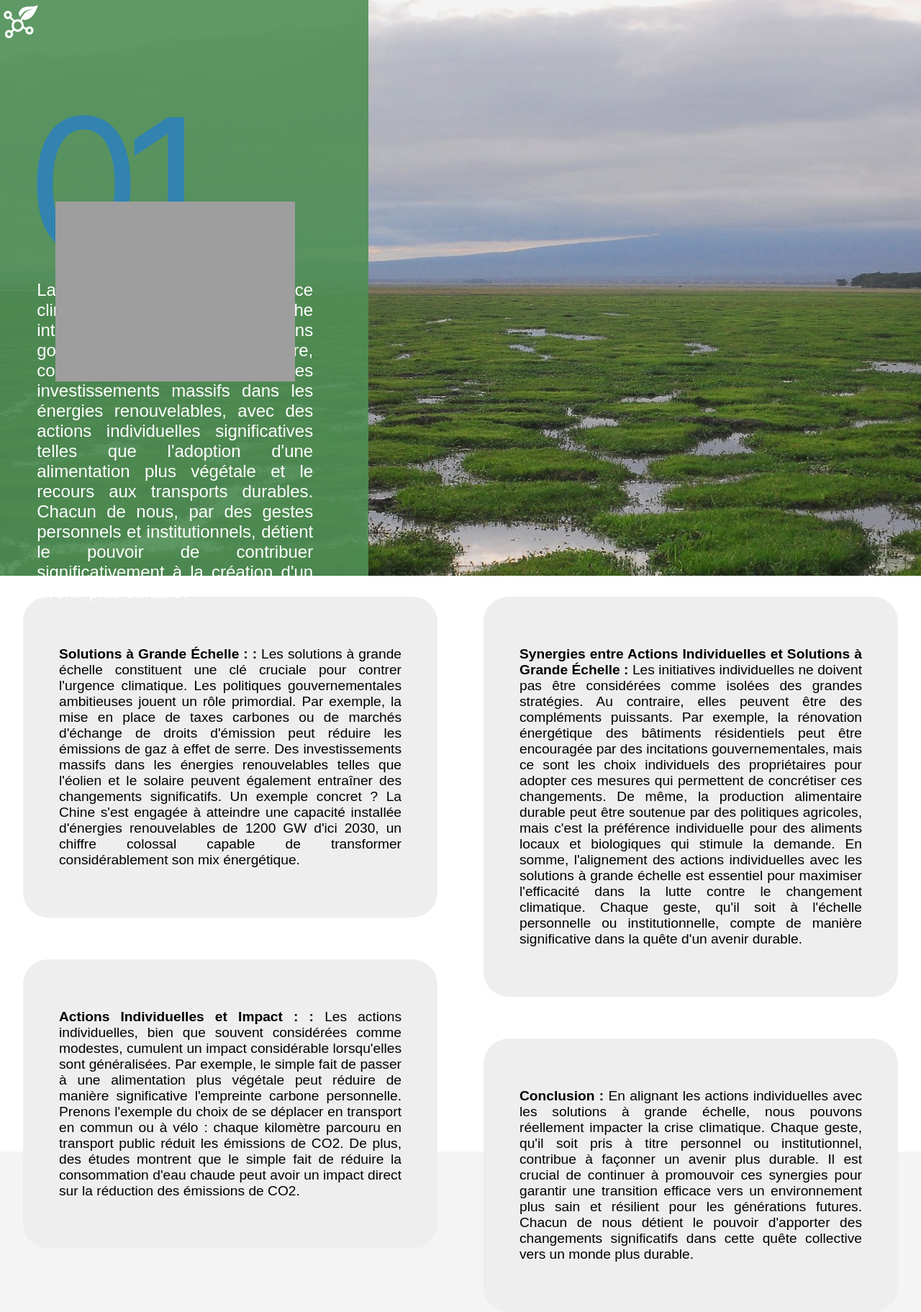
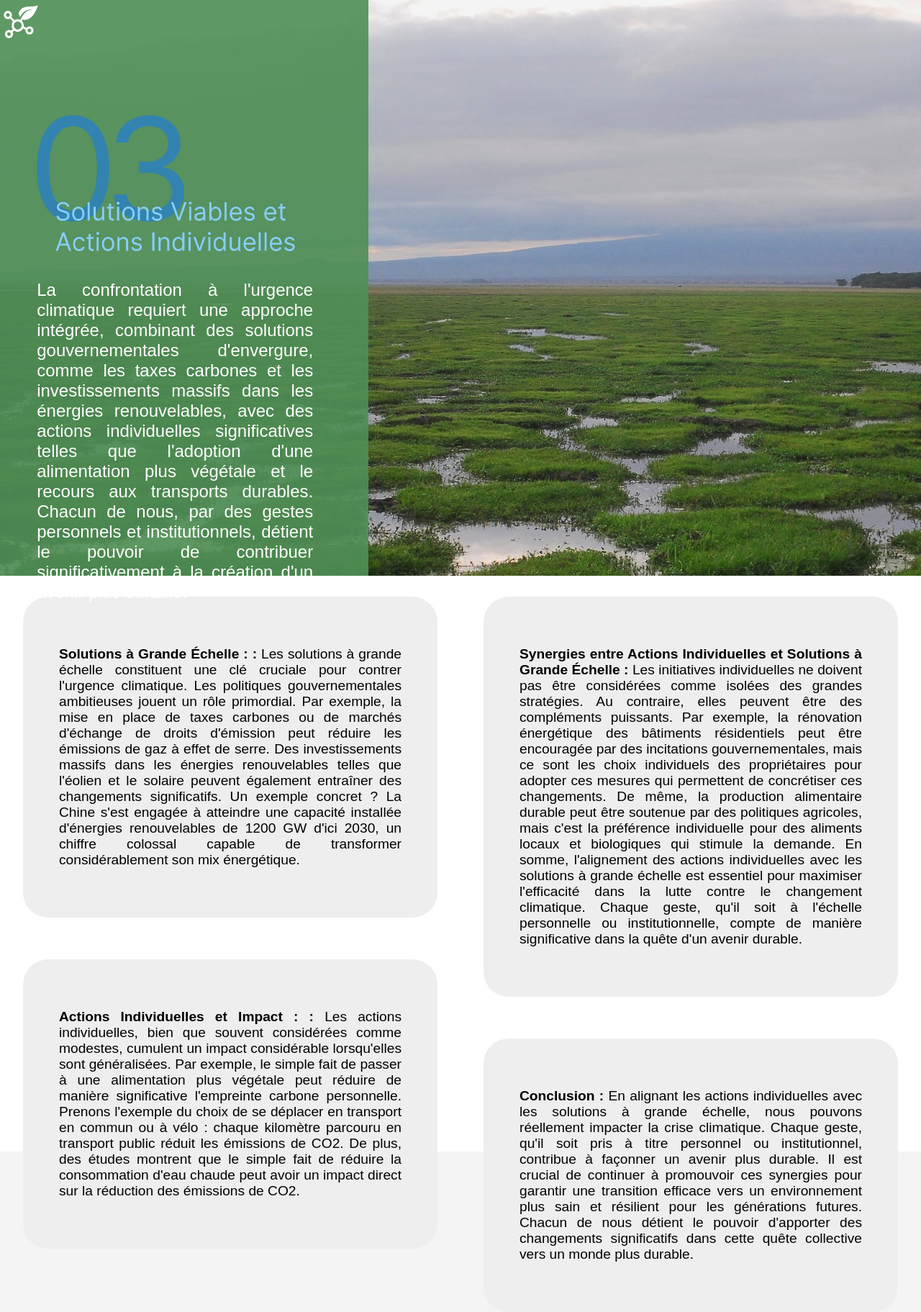
Before and after one commit to Frozway/NuitInfo2023, a PHP site: page /axe3.html in a window 1280 px wide. Shown: the whole page at 72% size. Run offline with PHP 8.4, Linux system fonts and the light colour scheme; grey boxes are pictures that could not be loaded.

Commit message:
modify names in files to correspond to images and pages

```diff
--- a/axe1.html
+++ b/axe1.html
@@ -11,9 +11,9 @@
       <div class="left-upper-container">
         <img src="images/logo.png" class="img-logo" />
 
-        <img src="images/title.png" class="img-title" />
+        <img src="images/title1.png" class="img-title" />
 
-        <img src="images/01.png" class="img-01" />
+        <img src="images/01.png" class="img-num" />
 
         <div class="upper-text">
           <p>
--- a/axe2.html
+++ b/axe2.html
@@ -11,9 +11,9 @@
       <div class="left-upper-container">
         <img src="images/logo.png" class="img-logo" />
 
-        <img src="images/title.png" class="img-title" />
+        <img src="images/title2.png" class="img-title" />
 
-        <img src="images/01.png" class="img-01" />
+        <img src="images/02.png" class="img-num" />
 
         <div class="upper-text">
           <p>
--- a/axe3.html
+++ b/axe3.html
@@ -11,9 +11,9 @@
       <div class="left-upper-container">
         <img src="images/logo.png" class="img-logo" />
 
-        <img src="images/title.png" class="img-title" />
+        <img src="images/title3.png" class="img-title" />
 
-        <img src="images/01.png" class="img-01" />
+        <img src="images/03.png" class="img-num" />
 
         <div class="upper-text">
           <p>
--- a/axe4.html
+++ b/axe4.html
@@ -11,9 +11,9 @@
       <div class="left-upper-container">
         <img src="images/logo.png" class="img-logo" />
 
-        <img src="images/title.png" class="img-title" />
+        <img src="images/title4.png" class="img-title" />
 
-        <img src="images/01.png" class="img-01" />
+        <img src="images/04.png" class="img-num" />
 
         <div class="upper-text">
           <p>
--- a/style/styleAxes.css
+++ b/style/styleAxes.css
@@ -37,7 +37,7 @@ body {
   z-index: 2;
 }
 
-.img-01 {
+.img-num {
   width: 40%;
   top: 20%;
   left: 10%;
```
Also changed, not shown: index.html (+5 -5 lines).
